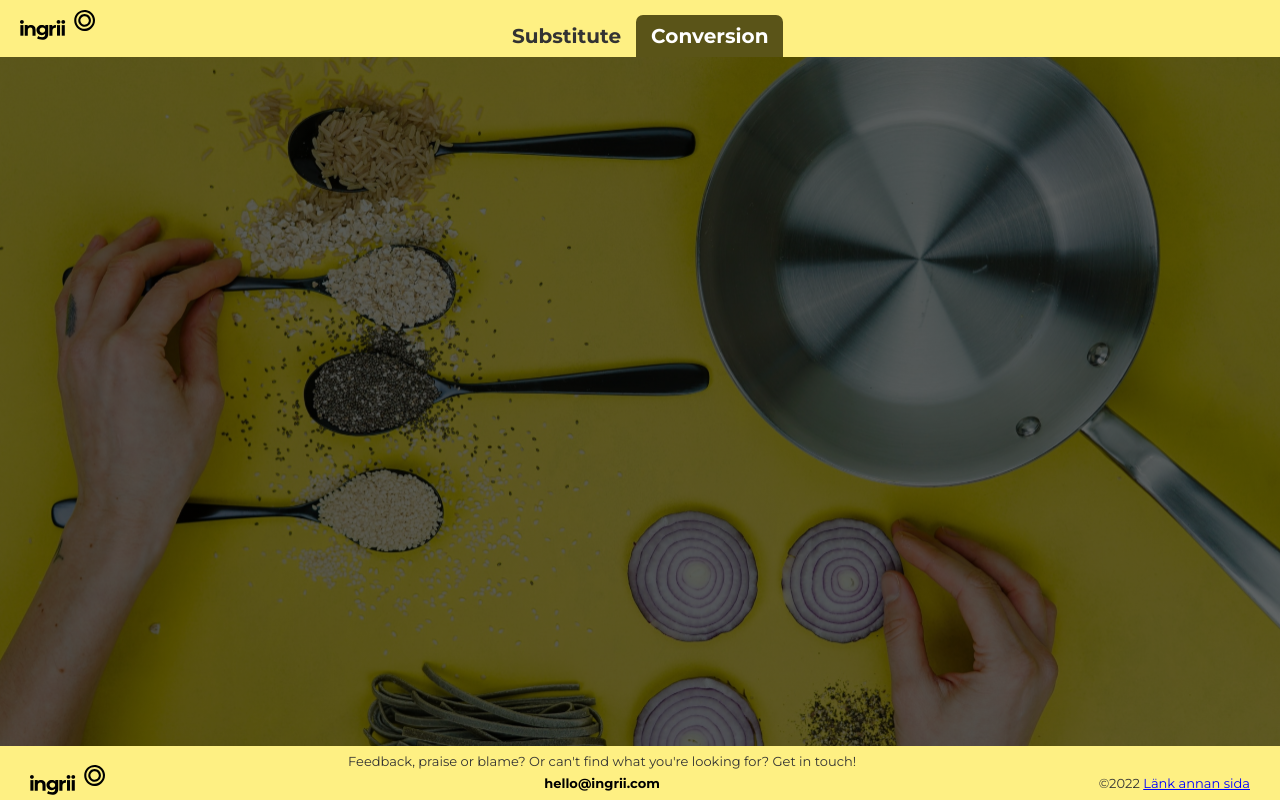
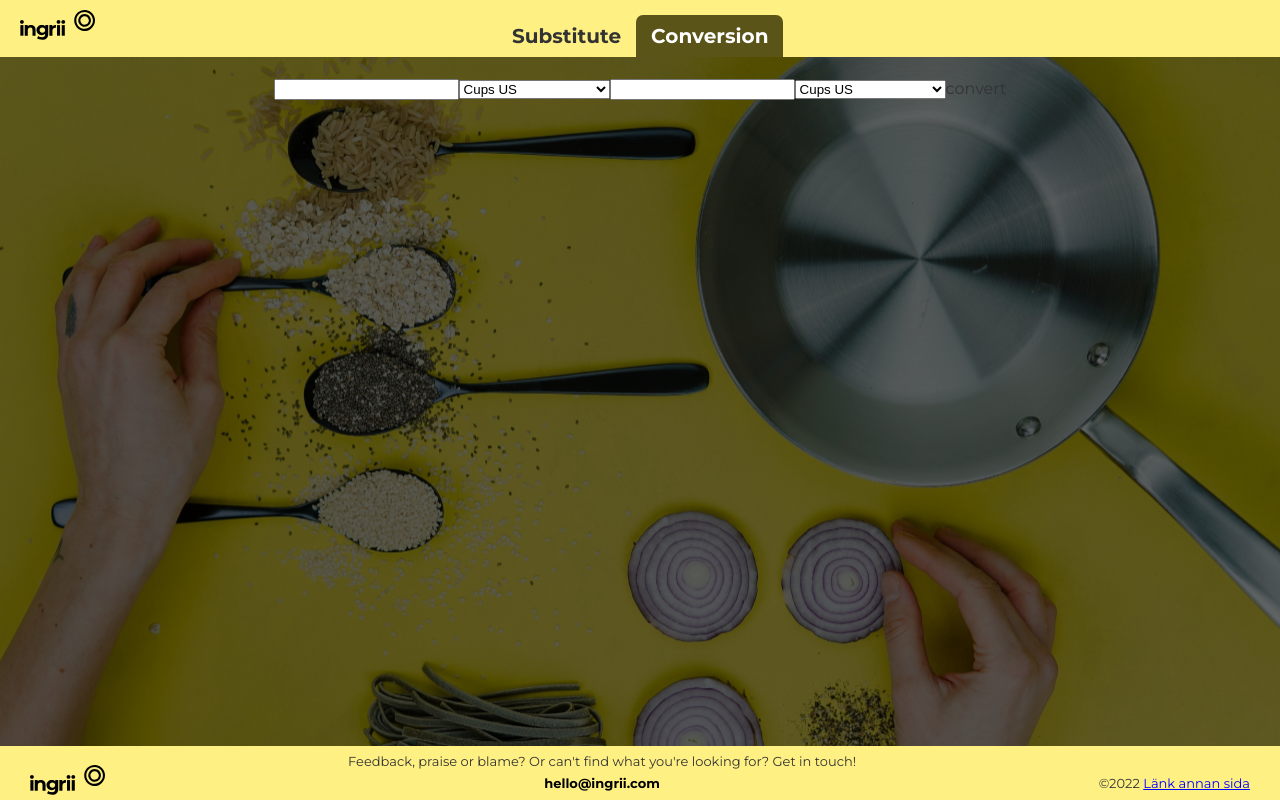
Before and after one commit to Annaaste/reactproject, a Next.js app: page /convert in a window 1280 px wide. Built offline with nearby package versions, Linux system fonts and the light colour scheme.

Commit message:
index rework

```diff
--- a/pages/convert/index.jsx
+++ b/pages/convert/index.jsx
@@ -1,13 +1,97 @@
 import React, { useState } from 'react'
-import MeasureSelect from '../../components/ConvertAtoms/MeasureSelect'
-import Switch from '../../components/ConvertAtoms/Switch'
-import Input from '../../components/ConvertAtoms/Input'
-import measures from '../../components/ConvertAtoms/measures'
 import styles from './convert.module.scss'
 import Image from 'next/image'
 
 const Convert = () => {
+  let input= ('input');
+  let convertButton = ('button');
+  let selection = ('select');
 
+  function button() {
+    if (IN.value <= 0)
+      return (OUT.value = "N/A");
+
+    if (selectIN.value == 'a') {
+      if (selectOUT.value == 'a')
+        return (OUT.value = IN.value);
+
+      else if (selectOUT.value == 'b')
+        return  (OUT.value = IN.value * 1000);
+
+      else if (selectOUT.value == 'c')
+        return  (OUT.value = IN.value * 100000);
+
+
+
+    }
+  }
+
+return (
+<>
+
+  <input id={"IN"}/* value={0} */ type="number" min="0" step="any"/>
+    <select id={"selectIN"} name="fromUnit">
+      <option value="a">Cups US</option>
+      <option value="b">Cups Metric</option>
+      <option value="c">Cups Imperial</option>
+      <option value="d">Deciliters dL</option>
+      <option value="e">Fluid Ounces UK fl oz</option>
+      <option value="f">Fluid Ounces US fl oz</option>
+      <option value="g">Gallons UK gal</option>
+      <option value="h">Gallons US</option>
+      <option value="i">Grams g</option>
+      <option value="j">Kilograms kg</option>
+      <option value="k">Liters L</option>
+      <option value="l">Milliliters mL</option>
+      <option value="m">Ounces oz</option>
+      <option value="n">Pints UK pt</option>
+      <option value="o">Pints US pt</option>
+      <option value="p">Pounds lb</option>
+      <option value="q">Quarts UK qt</option>
+      <option value="r">Quarts US qt</option>
+      <option value="s">Tablespoons US</option>
+      <option value="t">Tablespoons Metric</option>
+      <option value="u">Tablespoons Imperial</option>
+      <option value="v">Teaspoons US</option>
+      <option value="w">Teaspoons Metric</option>
+      <option value="x">Teaspoons Imperial</option>
+    </select>
+
+
+
+  <input id={"OUT"} type="number" readonly/>
+    <select id={"selectOUT"} name="fromUnit">
+      <option value="a">Cups US</option>
+      <option value="b">Cups Metric</option>
+      <option value="c">Cups Imperial</option>
+      <option value="d">Deciliters dL</option>
+      <option value="e">Fluid Ounces UK fl oz</option>
+      <option value="f">Fluid Ounces US fl oz</option>
+      <option value="g">Gallons UK gal</option>
+      <option value="h">Gallons US</option>
+      <option value="i">Grams g</option>
+      <option value="j">Kilograms kg</option>
+      <option value="k">Liters L</option>
+      <option value="l">Milliliters mL</option>
+      <option value="m">Ounces oz</option>
+      <option value="n">Pints UK pt</option>
+      <option value="o">Pints US pt</option>
+      <option value="p">Pounds lb</option>
+      <option value="q">Quarts UK qt</option>
+      <option value="r">Quarts US qt</option>
+      <option value="s">Tablespoons US</option>
+      <option value="t">Tablespoons Metric</option>
+      <option value="u">Tablespoons Imperial</option>
+      <option value="v">Teaspoons US</option>
+      <option value="w">Teaspoons Metric</option>
+      <option value="x">Teaspoons Imperial</option>
+    </select>
+
+    <button onclick={button} onMouseOver={button}> convert</button>
+
+
+</>
+)
 }
 
 export default Convert;
```
